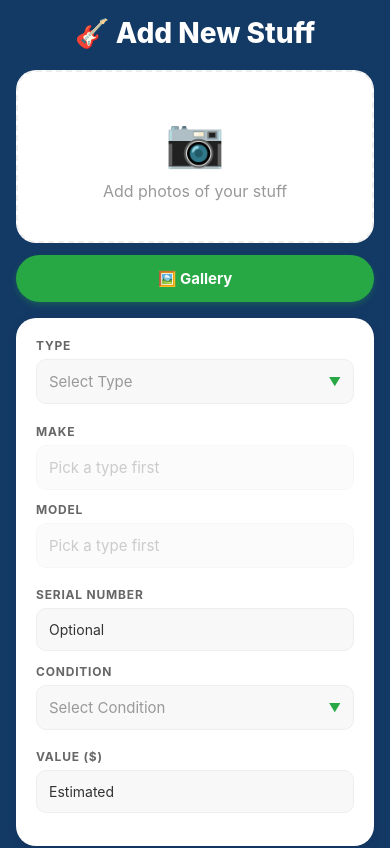
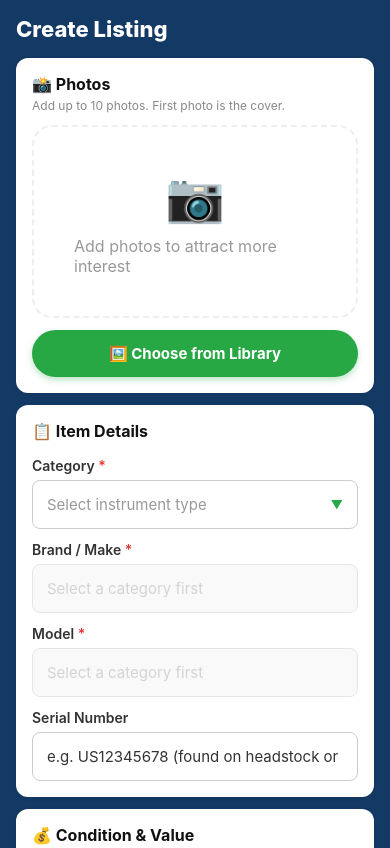
Before and after one commit to dps3ven/my_stuff, a React Native app: screen /AddInstrument in a window 390 px wide. Shown: the top 848 px of the page. Built offline with nearby package versions, Linux system fonts and the light colour scheme.

Commit message:
like ebay

```diff
--- a/screens/AddInstrumentScreen.js
+++ b/screens/AddInstrumentScreen.js
@@ -223,54 +223,58 @@ export default function AddInstrumentScreen({ navigation, route }) {
           nestedScrollEnabled={true}
           showsVerticalScrollIndicator={true}
         >
-          <Text style={styles.title}>{isEditing ? '✏️ Edit Stuff' : '🎸 Add New Stuff'}</Text>
+          <Text style={styles.title}>{isEditing ? 'Edit Listing' : 'Create Listing'}</Text>
 
-          {/* Image Section - Pinterest style hero */}
-          <View style={styles.imageSection}>
+          {/* SECTION 1: Photos */}
+          <View style={styles.section}>
+            <Text style={styles.sectionHeader}>📸 Photos</Text>
+            <Text style={styles.sectionHint}>Add up to 10 photos. First photo is the cover.</Text>
             {instrument.images.length > 0 ? (
               <ScrollView horizontal showsHorizontalScrollIndicator={false} style={styles.imageRow}>
                 {instrument.images.map((imageUri, index) => (
                   <View key={index} style={styles.pinCard}>
                     <Image source={{ uri: imageUri }} style={styles.pinImage} resizeMode="cover" />
+                    {index === 0 && <View style={styles.coverBadge}><Text style={styles.coverBadgeText}>Cover</Text></View>}
                     <TouchableOpacity style={styles.pinRemove} onPress={() => removeImage(index)}>
                       <Text style={styles.pinRemoveText}>✕</Text>
                     </TouchableOpacity>
                   </View>
                 ))}
+                <TouchableOpacity style={styles.addMoreCard} onPress={pickImage}>
+                  <Text style={styles.addMoreText}>+</Text>
+                </TouchableOpacity>
               </ScrollView>
             ) : (
               <View style={styles.emptyImageCard}>
                 <Text style={styles.emptyImageEmoji}>📷</Text>
-                <Text style={styles.emptyImageText}>Add photos of your stuff</Text>
+                <Text style={styles.emptyImageText}>Add photos to attract more interest</Text>
               </View>
             )}
             <View style={styles.imageActions}>
               {Platform.OS !== 'web' && (
                 <TouchableOpacity style={styles.cameraButton} onPress={takePhoto}>
-                  <Text style={styles.imageButtonText}>📷 Camera</Text>
+                  <Text style={styles.imageButtonText}>📷 Take Photo</Text>
                 </TouchableOpacity>
               )}
               <TouchableOpacity style={styles.imageButton} onPress={pickImage}>
-                <Text style={styles.imageButtonText}>🖼️ Gallery</Text>
+                <Text style={styles.imageButtonText}>🖼️ Choose from Library</Text>
               </TouchableOpacity>
             </View>
           </View>
 
-          {/* Form Card */}
-          <View style={styles.formCard}>
-            <View style={styles.formRow}>
-              <View style={styles.formField}>
-                <Text style={styles.label}>Type</Text>
-                {renderPickerButton('Select Type', instrument.type, 'Type', INSTRUMENT_TYPES,
+          {/* SECTION 2: Item Details */}
+          <View style={styles.section}>
+            <Text style={styles.sectionHeader}>📋 Item Details</Text>
+
+            <Text style={styles.fieldLabel}>Category <Text style={styles.required}>*</Text></Text>
+            {renderPickerButton('Select instrument type', instrument.type, 'Category', INSTRUMENT_TYPES,
               (value) => setInstrument({ ...instrument, type: value, brand: '', model: '' })
             )}
-              </View>
 
-              <View style={styles.formField}>
-                <Text style={styles.label}>Make</Text>
+            <Text style={styles.fieldLabel}>Brand / Make <Text style={styles.required}>*</Text></Text>
             {instrument.type && MAKES_BY_TYPE[instrument.type] ? (
               <>
-                    {renderPickerButton('Select Make', instrument.brand === 'Other' ? 'Other' : instrument.brand, 'Make',
+                {renderPickerButton('Select brand', instrument.brand === 'Other' ? 'Other' : instrument.brand, 'Brand / Make',
                   [{ label: 'Select Make', value: '' }, ...MAKES_BY_TYPE[instrument.type].map(m => ({ label: m, value: m }))],
                   (value) => setInstrument({ ...instrument, brand: value })
                 )}
@@ -279,24 +283,20 @@ export default function AddInstrumentScreen({ navigation, route }) {
                     style={styles.otherInput}
                     value={instrument.customBrand || ''}
                     onChangeText={(text) => setInstrument({ ...instrument, customBrand: text, brand: text || 'Other' })}
-                        placeholder="✏️ Type your make/brand here"
+                    placeholder="Enter brand name"
                   />
                 )}
               </>
             ) : (
-                  <View style={[styles.pickerButton, { opacity: 0.5 }]}>
-                    <Text style={[styles.pickerButtonText, { color: '#999' }]}>Pick a type first</Text>
+              <View style={[styles.pickerButton, styles.disabledField]}>
+                <Text style={styles.disabledText}>Select a category first</Text>
               </View>
             )}
-              </View>
-            </View>
 
-            <View style={styles.formRow}>
-              <View style={styles.formField}>
-                <Text style={styles.label}>Model</Text>
+            <Text style={styles.fieldLabel}>Model <Text style={styles.required}>*</Text></Text>
             {instrument.type && MODELS_BY_TYPE[instrument.type] ? (
               <>
-                    {renderPickerButton('Select Model', instrument.model === 'Other' ? 'Other' : instrument.model, 'Model',
+                {renderPickerButton('Select model', instrument.model === 'Other' ? 'Other' : instrument.model, 'Model',
                   [{ label: 'Select Model', value: '' }, ...MODELS_BY_TYPE[instrument.type].map(m => ({ label: m, value: m }))],
                   (value) => setInstrument({ ...instrument, model: value })
                 )}
@@ -305,47 +305,42 @@ export default function AddInstrumentScreen({ navigation, route }) {
                     style={styles.otherInput}
                     value={instrument.customModel || ''}
                     onChangeText={(text) => setInstrument({ ...instrument, customModel: text, model: text || 'Other' })}
-                        placeholder="✏️ Type your model here"
+                    placeholder="Enter model name"
                   />
                 )}
               </>
             ) : (
-                  <View style={[styles.pickerButton, { opacity: 0.5 }]}>
-                    <Text style={[styles.pickerButtonText, { color: '#999' }]}>Pick a type first</Text>
+              <View style={[styles.pickerButton, styles.disabledField]}>
+                <Text style={styles.disabledText}>Select a category first</Text>
               </View>
             )}
-              </View>
 
-              <View style={styles.formField}>
-                <Text style={styles.label}>Serial Number</Text>
+            <Text style={styles.fieldLabel}>Serial Number</Text>
             <TextInput
               style={styles.input}
               value={instrument.serialNumber}
               onChangeText={(text) => setInstrument({ ...instrument, serialNumber: text })}
-                  placeholder="Optional"
+              placeholder="e.g. US12345678 (found on headstock or back)"
             />
           </View>
-            </View>
 
-            <View style={styles.formRow}>
-              <View style={styles.formField}>
-                <Text style={styles.label}>Condition</Text>
-                {renderPickerButton('Select Condition', instrument.condition, 'Condition', CONDITIONS,
+          {/* SECTION 3: Condition & Price */}
+          <View style={styles.section}>
+            <Text style={styles.sectionHeader}>💰 Condition & Value</Text>
+
+            <Text style={styles.fieldLabel}>Condition <Text style={styles.required}>*</Text></Text>
+            {renderPickerButton('Select condition', instrument.condition, 'Condition', CONDITIONS,
               (value) => setInstrument({ ...instrument, condition: value })
             )}
-              </View>
 
-              <View style={styles.formField}>
-                <Text style={styles.label}>Value ($)</Text>
+            <Text style={styles.fieldLabel}>Estimated Value ($)</Text>
             <TextInput
               style={styles.input}
               value={instrument.value}
               onChangeText={(text) => setInstrument({ ...instrument, value: text })}
-                  placeholder="Estimated"
+              placeholder="0.00"
               keyboardType="numeric"
             />
-              </View>
-            </View>
           </View>
 
           {errorMessage ? (
@@ -432,11 +427,81 @@ const styles = StyleSheet.create({
     width: '100%',
   },
   title: {
+    fontSize: 22,
+    fontWeight: '800',
+    textAlign: 'left',
+    marginBottom: 16,
+    color: '#fff',
+  },
+  section: {
+    backgroundColor: '#fff',
+    borderRadius: 12,
+    padding: 16,
+    marginBottom: 12,
+    shadowColor: '#000',
+    shadowOffset: { width: 0, height: 1 },
+    shadowOpacity: 0.08,
+    shadowRadius: 4,
+    elevation: 2,
+  },
+  sectionHeader: {
+    fontSize: 16,
+    fontWeight: '700',
+    color: '#111',
+    marginBottom: 4,
+  },
+  sectionHint: {
+    fontSize: 12,
+    color: '#888',
+    marginBottom: 12,
+  },
+  fieldLabel: {
+    fontSize: 14,
+    fontWeight: '600',
+    color: '#333',
+    marginBottom: 6,
+    marginTop: 12,
+  },
+  required: {
+    color: '#e53935',
+  },
+  disabledField: {
+    opacity: 0.5,
+    backgroundColor: '#f5f5f5',
+  },
+  disabledText: {
+    color: '#aaa',
+    fontSize: 15,
+  },
+  addMoreCard: {
+    width: 80,
+    height: 80,
+    borderRadius: 10,
+    borderWidth: 2,
+    borderColor: '#ddd',
+    borderStyle: 'dashed',
+    justifyContent: 'center',
+    alignItems: 'center',
+    marginRight: 10,
+    backgroundColor: '#fafafa',
+  },
+  addMoreText: {
     fontSize: 28,
-    fontWeight: '800',
-    textAlign: 'center',
-    marginBottom: 20,
+    color: '#aaa',
+  },
+  coverBadge: {
+    position: 'absolute',
+    bottom: 6,
+    left: 6,
+    backgroundColor: '#0064d2',
+    borderRadius: 4,
+    paddingHorizontal: 6,
+    paddingVertical: 2,
+  },
+  coverBadgeText: {
     color: '#fff',
+    fontSize: 10,
+    fontWeight: '700',
   },
   imageSection: {
     marginBottom: 16,
@@ -556,13 +621,13 @@ const styles = StyleSheet.create({
     letterSpacing: 0.8,
   },
   input: {
-    backgroundColor: '#f8f8f8',
-    padding: 12,
-    marginBottom: 8,
-    borderRadius: 10,
+    backgroundColor: '#fff',
+    padding: 14,
+    marginBottom: 0,
+    borderRadius: 8,
     borderWidth: 1,
-    borderColor: '#eee',
-    fontSize: 14,
+    borderColor: '#ccc',
+    fontSize: 15,
     color: '#333',
   },
   otherInput: {
@@ -576,12 +641,12 @@ const styles = StyleSheet.create({
     color: '#333',
   },
   pickerButton: {
-    backgroundColor: '#f8f8f8',
-    padding: 12,
-    marginBottom: 8,
-    borderRadius: 10,
+    backgroundColor: '#fff',
+    padding: 14,
+    marginBottom: 0,
+    borderRadius: 8,
     borderWidth: 1,
-    borderColor: '#eee',
+    borderColor: '#ccc',
     flexDirection: 'row',
     justifyContent: 'space-between',
     alignItems: 'center',
@@ -614,16 +679,23 @@ const styles = StyleSheet.create({
     color: '#333',
   },
   saveButton: {
-    backgroundColor: '#28a745',
+    backgroundColor: '#0064d2',
     padding: 14,
-    borderRadius: 28,
+    borderRadius: 8,
     width: '100%',
     maxWidth: 400,
-    shadowColor: '#28a745',
+    shadowColor: '#0064d2',
     shadowOffset: { width: 0, height: 3 },
     shadowOpacity: 0.3,
     shadowRadius: 6,
     elevation: 4,
+  },
+  saveButtonText: {
+    color: 'white',
+    textAlign: 'center',
+    fontSize: 16,
+    fontWeight: '700',
+    letterSpacing: 0.3,
   },
   saveButtonText: {
     color: 'white',
```
Lines whose indentation alone changed are shown as unchanged.
